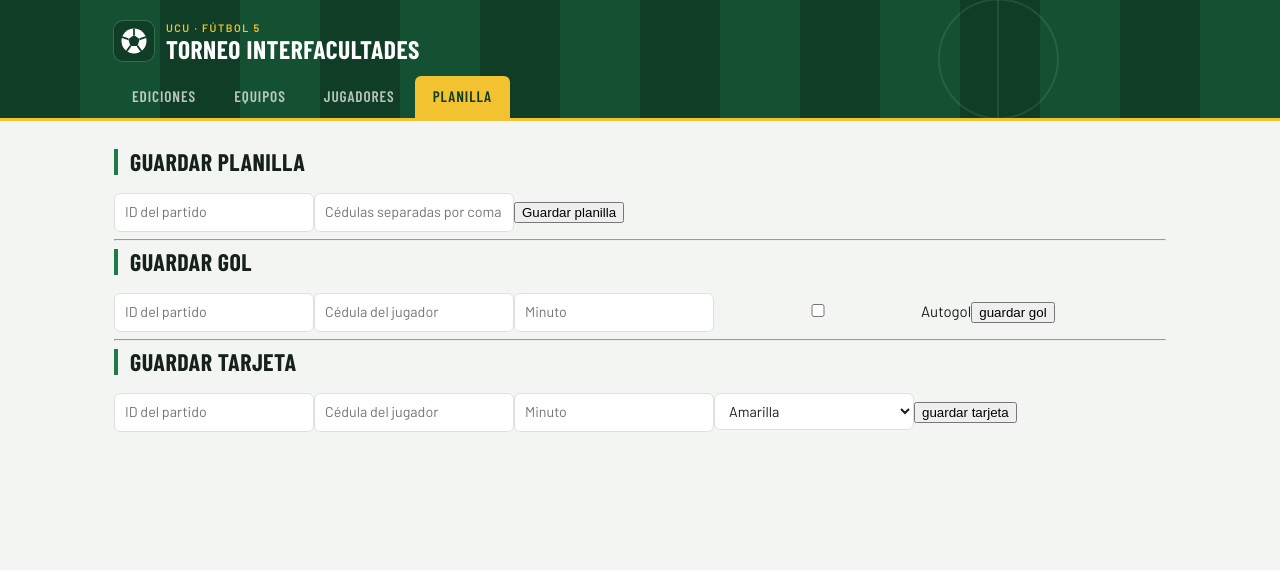
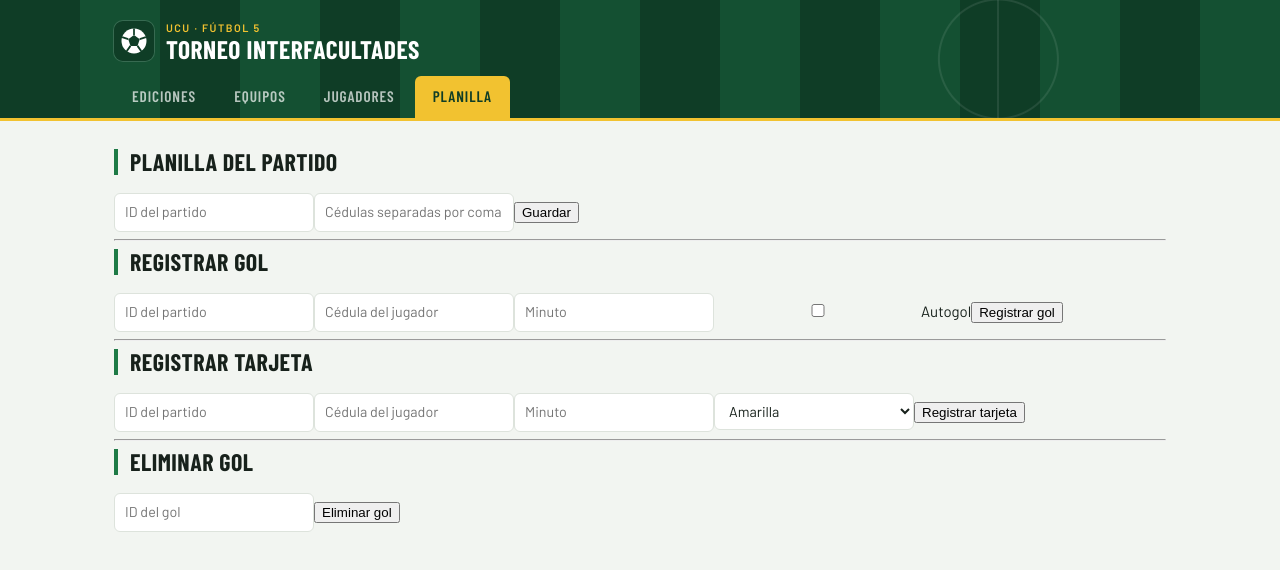
Before and after one commit to CamilaOrue/torneo-futbol5, a React (Vite) app in the folder frontend/: page /planilla in a window 1280 px wide. Shown: the top 570 px of the page. Built offline with nearby package versions, Linux system fonts and the light colour scheme.

Commit message:
feat: eliminar gol desde la página de planilla

```diff
--- a/frontend/src/api/planilla.js
+++ b/frontend/src/api/planilla.js
@@ -4,3 +4,4 @@ import { api } from "./client";
 export const guardarPlanilla = (idPartido, datos) => api.post(`/planilla/${idPartido}/jugadores`, datos);
 export const guardarGoles = (idPartido, datos) => api.post(`/planilla/${idPartido}/goles`, datos);
 export const guardarTarjeta = (idPartido, datos) => api.post(`/planilla/${idPartido}/tarjetas`, datos);
+export const eliminarGol = (idGol) => api.delete( `/planilla/goles/${idGol}`);
--- a/frontend/src/pages/Planilla.jsx
+++ b/frontend/src/pages/Planilla.jsx
@@ -1,5 +1,5 @@
 import { useState } from "react";
-import { guardarPlanilla, guardarGoles, guardarTarjeta } from "../api/planilla";
+import { guardarPlanilla, guardarGoles, guardarTarjeta, eliminarGol } from "../api/planilla";
 
 export default function Planilla() {
 
@@ -22,7 +22,11 @@ export default function Planilla() {
     const [color, setColor] = useState("amarilla");
     const [mensajeTarjeta, setMensajeTarjeta] = useState("");
 
-    // Enviar planilla
+    // Estados de eliminar gol
+    const [idGolEliminar, setIdGolEliminar] = useState("");
+    const [mensajeEliminar, setMensajeEliminar] = useState("");
+
+    // Guardar planilla
     const enviarPlanilla = async (e) => {
         e.preventDefault();
 
@@ -36,23 +40,26 @@ export default function Planilla() {
         }
     };
 
-    // guardar gol
+    // Guardar gol
     const enviarGol = async (e) => {
         e.preventDefault();
 
         try {
-            await guardarGoles(golPartido, {
+            const res = await guardarGoles(golPartido, {
                 ci: golCi,
                 minuto: Number(golMinuto),
                 autogol: autogol
             });
-            setMensajeGol("Gol guardado");
+            setMensajeGol(`Gol guardado (id ${res.id_gol})`);
+            setGolCi("");
+            setGolMinuto("");
+            setAutogol(false);
         } catch (err) {
             setMensajeGol(err.message);
         }
     };
 
-    // guardar tarjeta
+    // Guardar tarjeta
     const enviarTarjeta = async (e) => {
         e.preventDefault();
 
@@ -63,14 +70,29 @@ export default function Planilla() {
                 color: color
             });
             setMensajeTarjeta("Tarjeta guardada");
+            setTarjetaCi("");
+            setTarjetaMinuto("");
         } catch (err) {
             setMensajeTarjeta(err.message);
         }
     };
 
+    // Eliminar gol
+    const enviarEliminarGol = async (e) => {
+        e.preventDefault();
+
+        try {
+            await eliminarGol(idGolEliminar);
+            setMensajeEliminar("Gol eliminado");
+            setIdGolEliminar("");
+        } catch (err) {
+            setMensajeEliminar(err.message);
+        }
+    };
+
     return (
         <div>
-            <h2>Guardar planilla</h2>
+            <h2>Planilla del partido</h2>
 
             <form onSubmit={enviarPlanilla}>
                 <input
@@ -87,14 +109,14 @@ export default function Planilla() {
                     onChange={(e) => setCedulas(e.target.value)}
                 />
 
-                <button type="submit">Guardar planilla</button>
+                <button type="submit">Guardar</button>
             </form>
 
             {mensaje && <p>{mensaje}</p>}
 
             <hr />
 
-            <h2>guardar gol</h2>
+            <h2>Registrar gol</h2>
 
             <form onSubmit={enviarGol}>
                 <input
@@ -127,14 +149,14 @@ export default function Planilla() {
                     Autogol
                 </label>
 
-                <button type="submit">guardar gol</button>
+                <button type="submit">Registrar gol</button>
             </form>
 
             {mensajeGol && <p>{mensajeGol}</p>}
 
             <hr />
 
-            <h2>guardar tarjeta</h2>
+            <h2>Registrar tarjeta</h2>
 
             <form onSubmit={enviarTarjeta}>
                 <input
@@ -166,10 +188,27 @@ export default function Planilla() {
                     <option value="roja">Roja</option>
                 </select>
 
-                <button type="submit">guardar tarjeta</button>
+                <button type="submit">Registrar tarjeta</button>
             </form>
 
             {mensajeTarjeta && <p>{mensajeTarjeta}</p>}
+
+            <hr />
+
+            <h2>Eliminar gol</h2>
+
+            <form onSubmit={enviarEliminarGol}>
+                <input
+                    type="number"
+                    placeholder="ID del gol"
+                    value={idGolEliminar}
+                    onChange={(e) => setIdGolEliminar(e.target.value)}
+                />
+
+                <button type="submit">Eliminar gol</button>
+            </form>
+
+            {mensajeEliminar && <p>{mensajeEliminar}</p>}
         </div>
     );
 }
```
Also changed, not shown: 1 other file (tests, documents, lock files or other folders).
